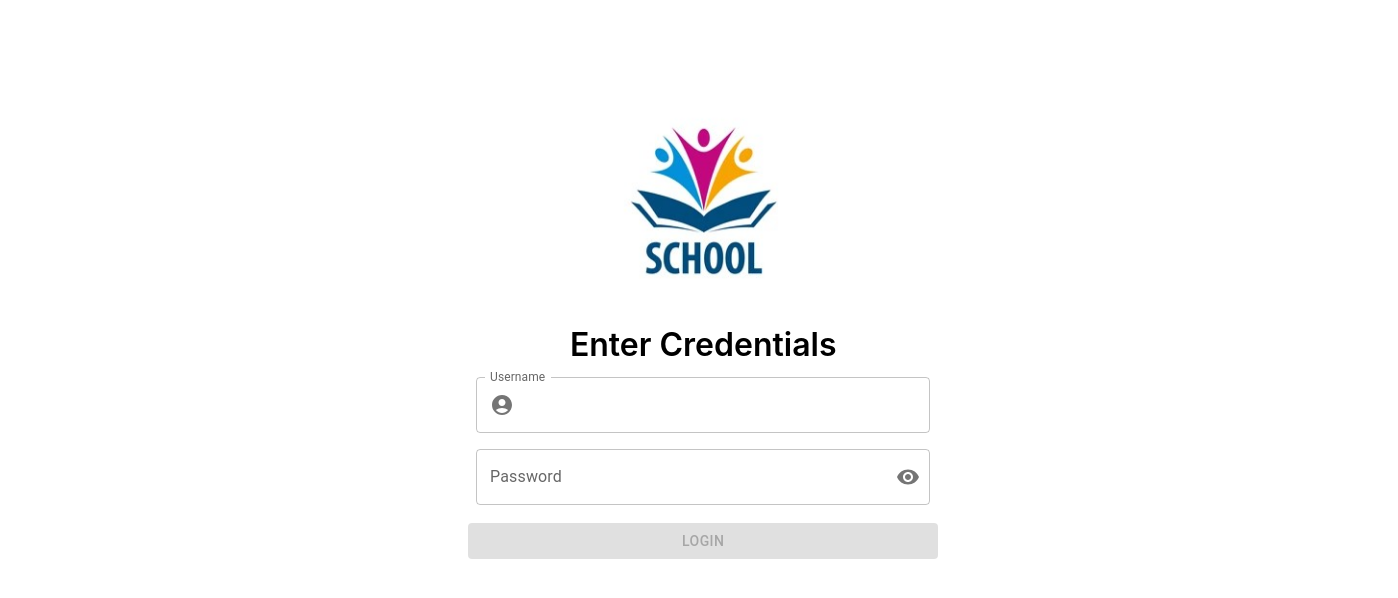
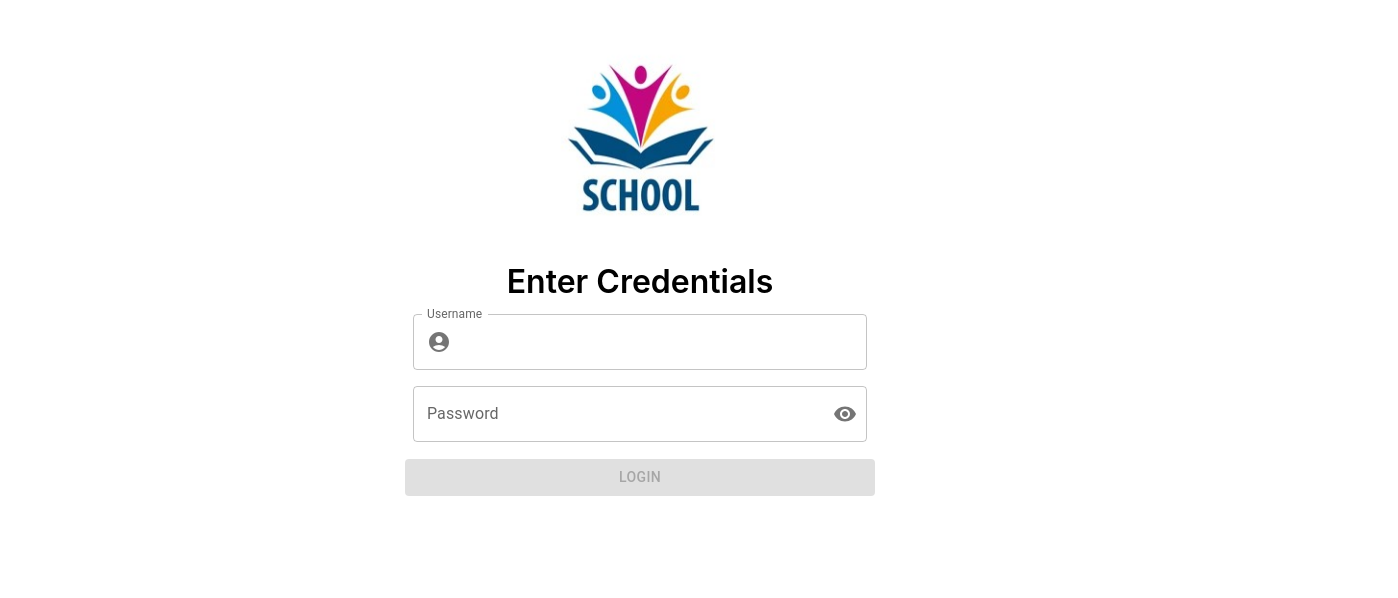
Before and after one commit to mbilal0612/Database_Project, a React (Vite) app in the folder Frontend/: page / in a window 1280 px wide. Shown: the top 598 px of the page, 1398 px wide, since content can reach past the window. Built offline with nearby package versions, Linux system fonts and the light colour scheme.

Commit message:
fixed error in merge conflict

```diff
--- a/Frontend/src/App.css
+++ b/Frontend/src/App.css
@@ -1,6 +1,5 @@
 #root {
   display:flex;
-  padding: 5%;
   width: 100%;
   height: 100%;
 
```
